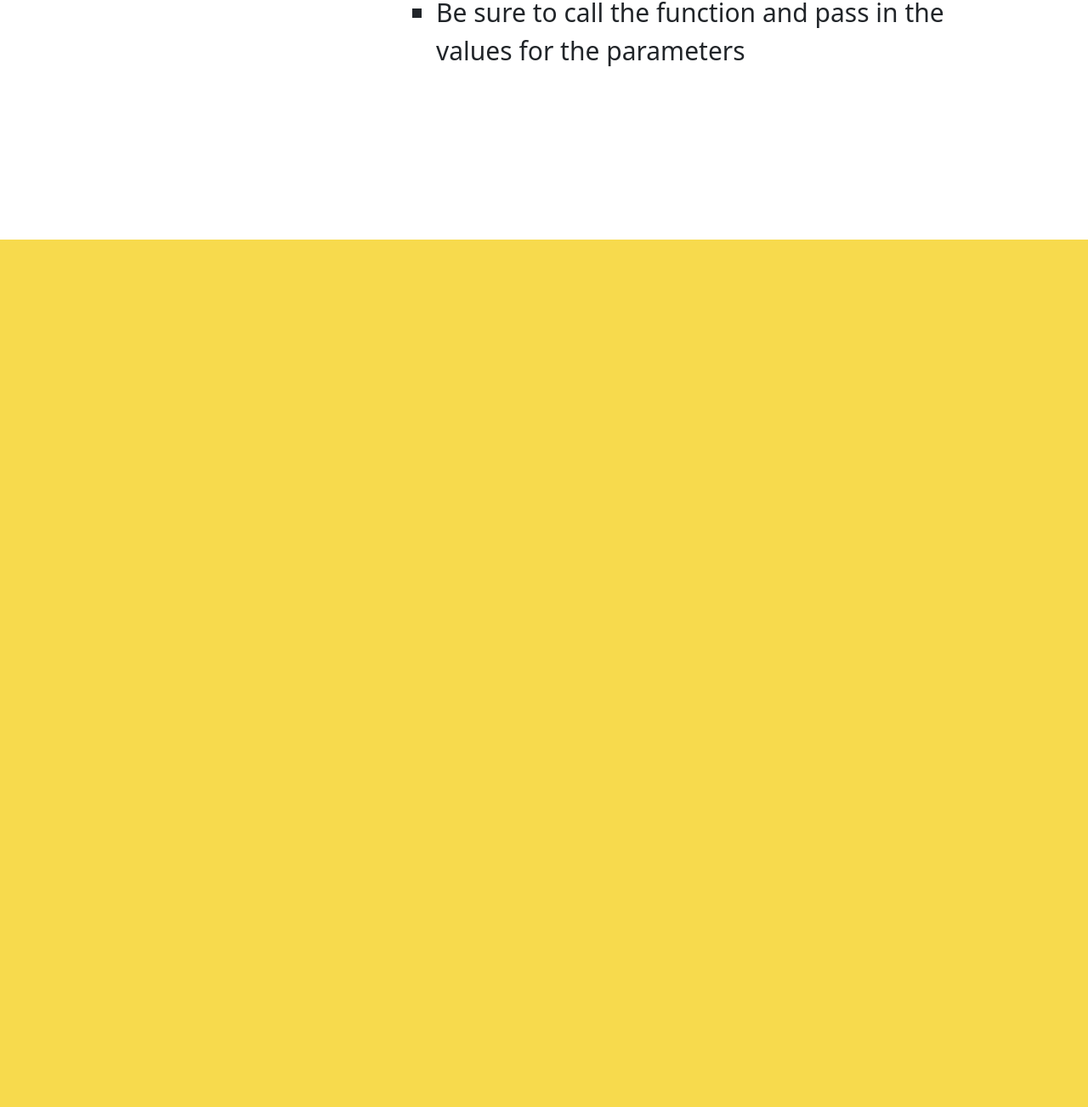
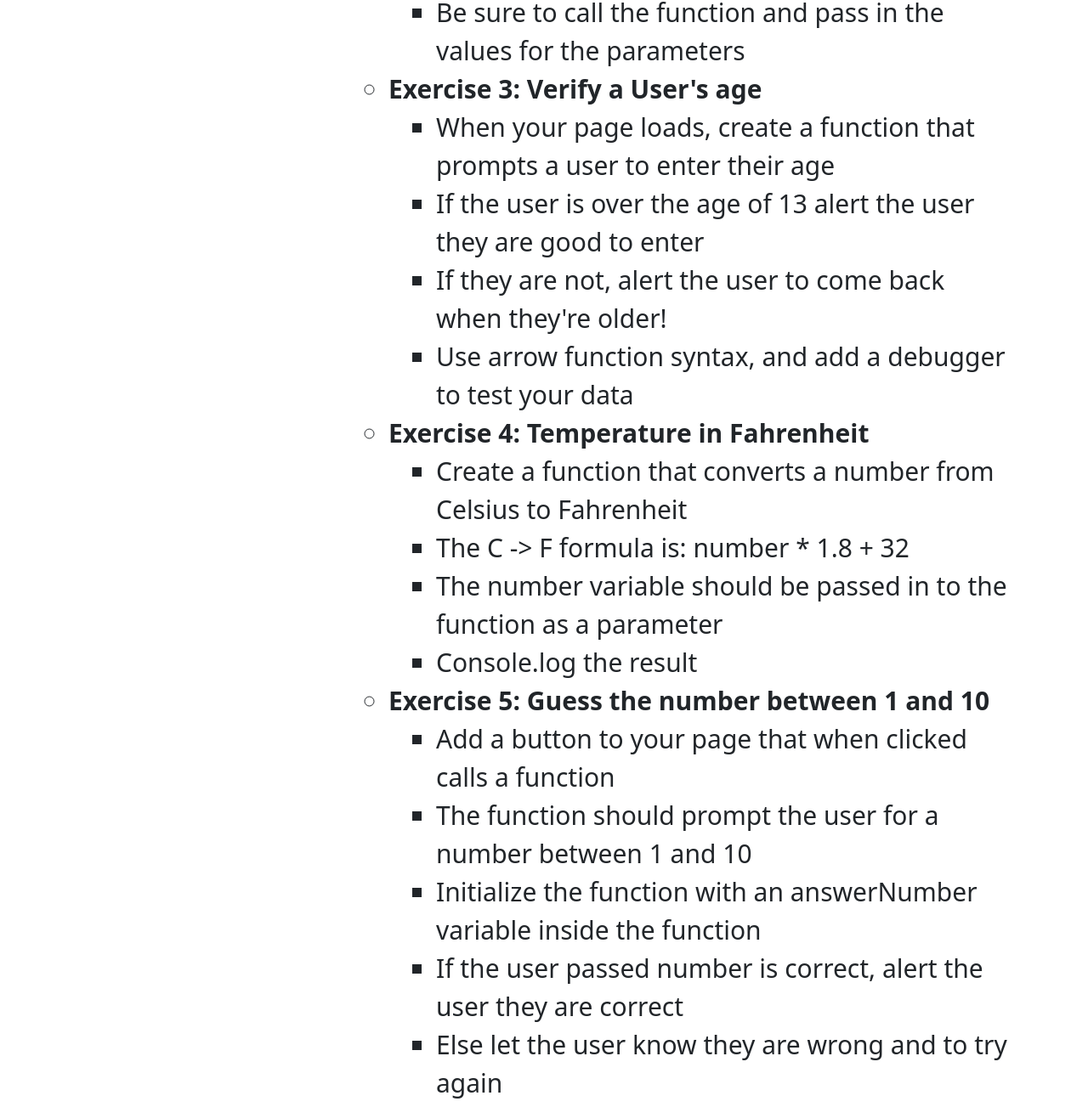
Before and after one commit to Alexg1021/bw-react-apprenticeship, a plain HTML site: page js-two.html in a window 1280 px wide. Shown: the part 2837-4140 px from the top of the page at 85% size. Before the commit the page ends 3119 px from the top, so only its background shows below. Drawn offline with nearby package versions, Linux system fonts and the light colour scheme.

Commit message:
adding exercises 3-5

```diff
--- a/js-two.html
+++ b/js-two.html
@@ -155,6 +155,29 @@
                 <li>Inside the function use the alert function to render a message that welcomes the user by their full name</li>
                 <li>Be sure to call the function and pass in the values for the parameters</li>
               </ul>
+              <li><strong>Exercise 3: Verify a User's age</strong></li>
+              <ul class="nested-points">
+                <li>When your page loads, create a function that prompts a user to enter their age</li>
+                <li>If the user is over the age of 13 alert the user they are good to enter</li>
+                <li>If they are not, alert the user to come back when they're older!</li>
+                <li>Use arrow function syntax, and add a debugger to test your data</li>
+              </ul>
+              <li><strong>Exercise 4: Temperature in Fahrenheit </strong></li>
+              <ul class="nested-points">
+                <li>Create a function that converts a number from Celsius to Fahrenheit</li>
+                <li>The C -> F formula is: number * 1.8 + 32</li>
+                <li>The number variable should be passed in to the function as a parameter</li>
+                <li>Console.log the result</li>
+              </ul>
+              <li><strong>Exercise 5: Guess the number between 1 and 10</strong></li>
+              <ul class="nested-points">
+                <li>Add a button to your page that when clicked calls a function</li>
+                <li>The function should prompt the user for a number between 1 and 10</li>
+                <li>Initialize the function with an answerNumber variable inside the function</li>
+                <li>If the user passed number is correct, alert the user they are correct</li>
+                <li>Else let the user know they are wrong and to try again</li>
+
+              </ul>
             </ul>
           </ul>
         </main>
```
